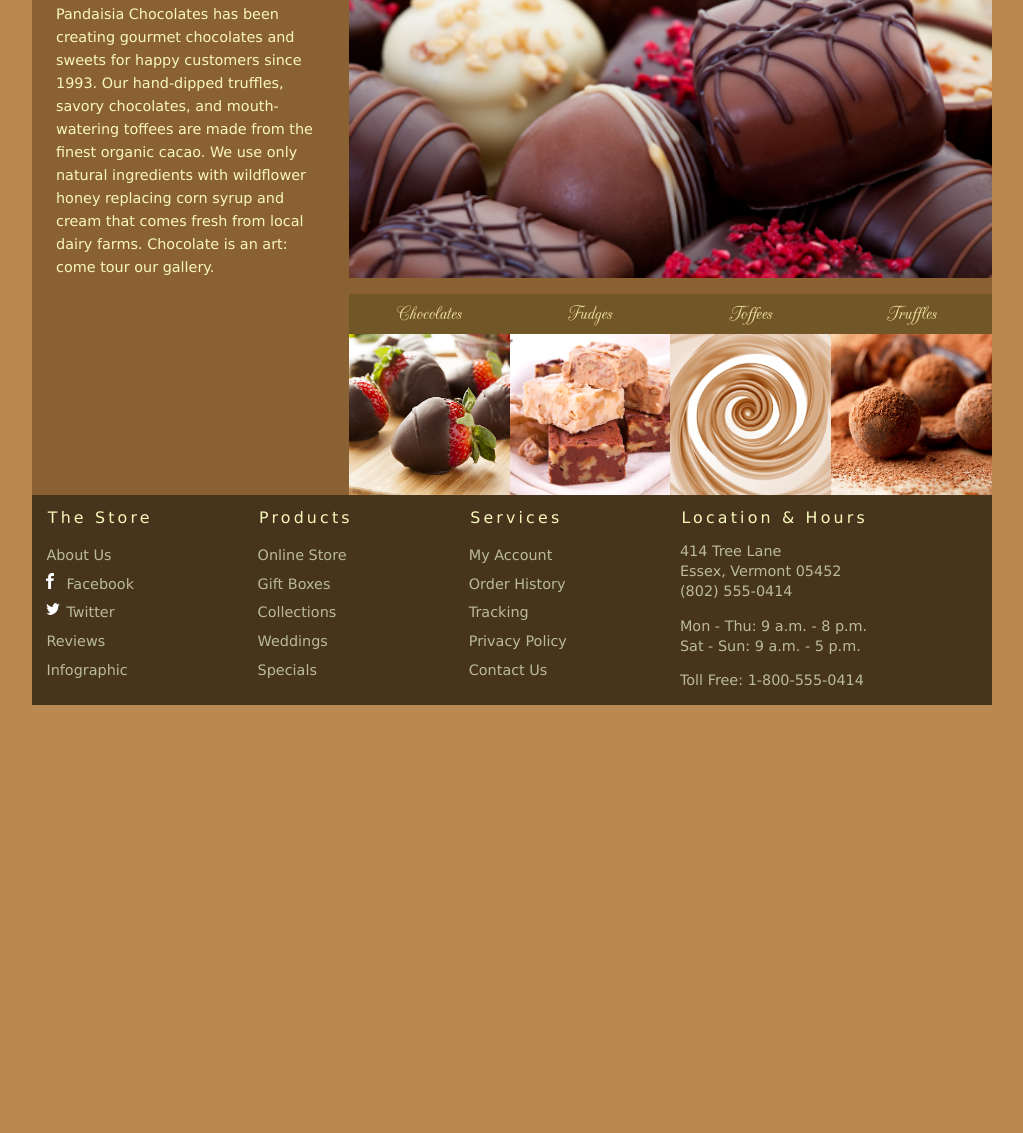
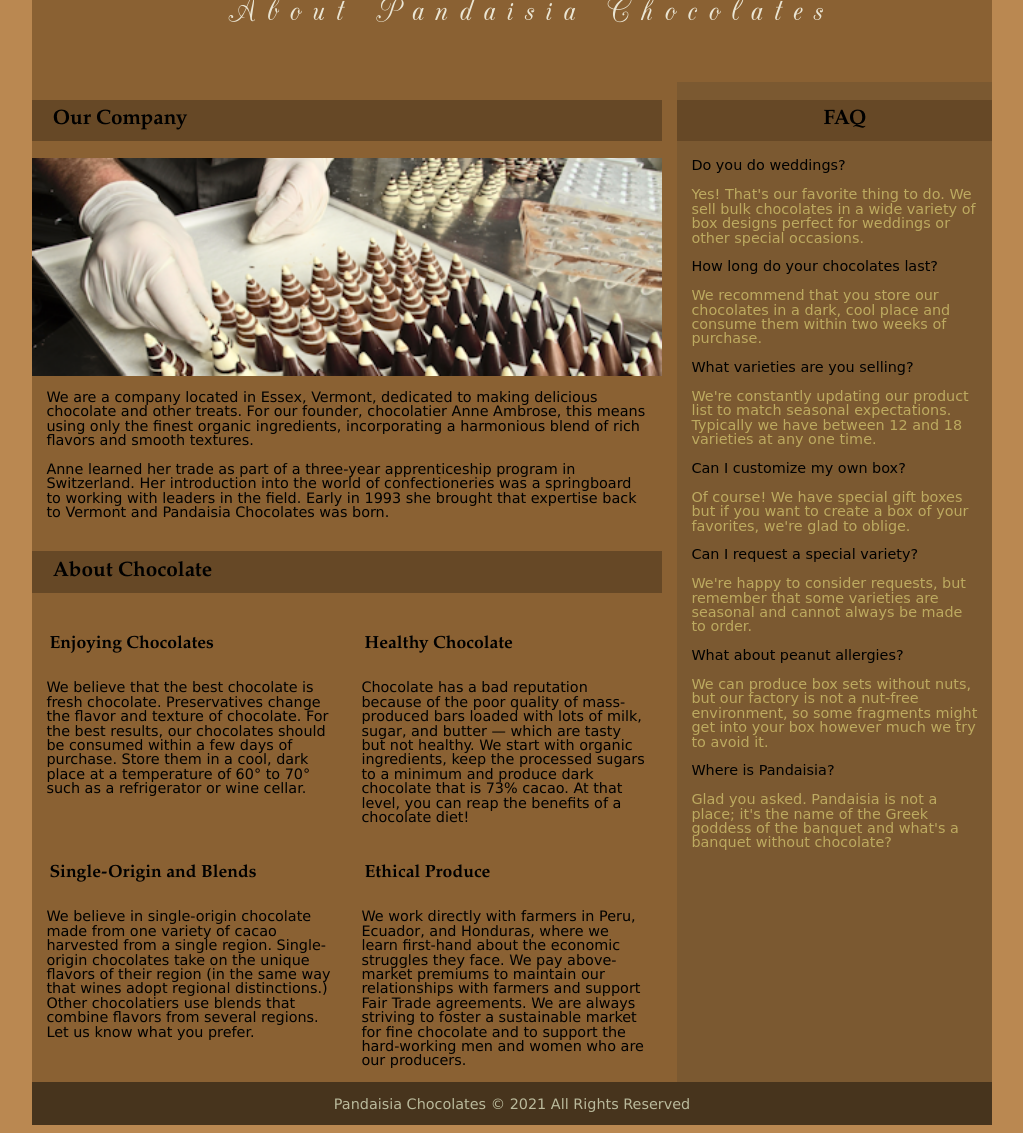
Before and after one commit to Azomiah/padasania-chocky, a plain HTML site: page index.html in a window 1280 px wide. Shown: the part 322-1455 px from the top of the page, without its empty margins (128-1151 px from the left). Before the commit the page ends 1035 px from the top, so only its background shows below. Drawn offline with Linux system fonts and the light colour scheme.

Commit message:
Add files via upload

```diff
--- a/index.html
+++ b/index.html
@@ -6,20 +6,17 @@
         Tutorial 3
         Tutorial Case
 
-    Home Page of Pandaisia Chocolates
+        About Pandaisia Chocolates Page
         Author: Mahir Azam
-    Date:   09/22/24
+        Date:   09/23/24
 
-    Filename: pc_home.html
+        Filename: pc_about.html
      -->
     <meta charset="utf-8" />
-   <meta name="keywords" content="chocolate, chocolatier, cocoa, cacao, desserts" />
-   <title>Pandaisia Chocolates</title>
+    <title>About Pandaisia Chocolates</title>
     <link href="pc_reset.css" rel="stylesheet" />
-   <link href="pc_styles1.css" rel="stylesheet" />
-   <link href="pc_home.css" rel="stylesheet" />
-
-
+    <link href="pc_styles2.css" rel="stylesheet" />
+    <link href="pc_grids.css" rel="stylesheet" />
 
 </head>
 
@@ -28,74 +25,105 @@
        <img src="pc_logo.png" alt="Pandaisia Chocolates" />
        <nav class="horizontalNavigation">
           <ul>
-            <li><a href="index.html">Home</a></li>
+             <li><a href="pc_home.html">Home</a></li>
              <li><a href="#">Online Store</a></li>
              <li><a href="#">My Account</a></li>
              <li><a href="#">Specials</a></li>
              <li><a href="#">Contact Us</a></li>
           </ul>
        </nav>
+       <h1>About Pandaisia Chocolates</h1>
     </header>
-   <section id="leftColumn">
-      <p>Pandaisia Chocolates has been creating
-         gourmet chocolates and sweets for happy customers since
-         1993. Our hand-dipped truffles, savory chocolates, and
-         mouth-watering toffees are made from the finest
-         organic cacao. We use only natural ingredients with
-         wildflower honey replacing corn syrup and cream that comes
-         fresh from local dairy farms. Chocolate
-         is an art: come tour our gallery.</p>
+
+    <article>
+       <h1>Our Company</h1>
+       <img src="pc_photo6.png" alt="" />
+       <p>We are a company located in Essex, Vermont, dedicated to
+          making delicious chocolate and other treats. For our founder,
+          chocolatier Anne Ambrose, this means using only the finest
+          organic ingredients, incorporating a harmonious blend of rich
+          flavors and smooth textures.</p>
+       <p>Anne learned her trade as part of a three-year apprenticeship
+          program in Switzerland. Her introduction into the world of
+          confectioneries was a springboard to working with leaders in
+          the field. Early in 1993 she brought that expertise back to
+          Vermont and Pandaisia Chocolates was born.</p>
+   </article>
+
+   <section>
+      <h1>About Chocolate</h1>
+      <article>
+         <h1>Enjoying Chocolates</h1>
+         <p>We believe that the best chocolate is fresh chocolate.
+          Preservatives change the flavor and texture of chocolate.
+          For the best results, our chocolates should be consumed
+          within a few days of purchase. Store them in a
+          cool, dark place at a temperature of 60&deg; to
+          70&deg; such as a refrigerator or wine cellar.</p>
+      </article>
+      <article>
+         <h1>Healthy Chocolate</h1>
+         <p>Chocolate has a bad reputation because of the poor
+          quality of mass-produced bars loaded with lots of milk,
+          sugar, and butter &mdash; which are tasty but not
+          healthy. We start with organic ingredients, keep the
+          processed sugars to a minimum and produce dark chocolate
+          that is 73% cacao. At that level, you can reap the benefits
+          of a chocolate diet!</p>
+      </article>
+      <article>
+         <h1>Single-Origin and Blends</h1>
+         <p>We believe in single-origin chocolate made from one
+         variety of cacao harvested from a single region.
+         Single-origin chocolates take on the unique flavors of
+         their region (in the same way that wines adopt regional
+         distinctions.) Other chocolatiers use blends that combine
+         flavors from several regions. Let us know what you prefer.</p>
+      </article>
+      <article>
+         <h1>Ethical Produce</h1>
+         <p>We work directly with farmers in Peru, Ecuador, and Honduras,
+         where we learn first-hand about the economic struggles they
+         face. We pay above-market premiums to maintain our relationships
+         with farmers and support Fair Trade agreements. We are always striving to
+         foster a sustainable market for fine chocolate and to support
+         the hard-working men and women who are our producers.</p>
+      </article>
    </section>
-   <section id="rightColumn"> <img src="pc_photo1.png" alt="" />
-      <nav class="horizontalNavigation">
-         <ul>
-            <li><a class="photoLink" href="#">Chocolates <img src="pc_photo2.png" alt="" /></a></li>
-            <li><a class="photoLink" href="#">Fudges <img src="pc_photo3.png" alt="" /></a></li>
-            <li><a class="photoLink" href="#">Toffees <img src="pc_photo4.png" alt="" /></a></li>
-            <li><a class="photoLink" href="#">Truffles <img src="pc_photo5.png" alt="" /></a></li>
-         </ul>
-      </nav>
-   </section>
+
+   <aside>
+      <h1>FAQ</h1>
+      <dl>
+       <dt>Do you do weddings?</dt>
+       <dd>Yes! That's our favorite thing to do. We sell bulk chocolates
+          in a wide variety of box designs perfect for weddings or
+          other special occasions.</dd>
+       <dt>How long do your chocolates last?</dt>
+       <dd>We recommend that you store our chocolates in a dark, cool
+          place and consume them within two weeks of purchase.</dd>
+       <dt>What varieties are you selling?</dt>
+       <dd>We're constantly updating our product list to match seasonal
+          expectations. Typically we have between 12 and 18 varieties at
+          any one time.</dd>
+       <dt>Can I customize my own box?</dt>
+       <dd>Of course! We have special gift boxes but if you want to
+          create a box of your favorites, we're glad to oblige.</dd>
+       <dt>Can I request a special variety?</dt>
+       <dd>We're happy to consider requests, but remember that some
+          varieties are seasonal and cannot always be made to order.</dd>
+       <dt>What about peanut allergies?</dt>
+       <dd>We can produce box sets without nuts, but our factory  is
+          not a nut-free environment, so some fragments might get
+          into your box however much we try to avoid it.</dd>
+       <dt>Where is Pandaisia?</dt>
+       <dd>Glad you asked. Pandaisia is not a place; it's the name of
+          the Greek goddess of the banquet and what's a banquet without
+          chocolate?</dd>
+      </dl>
+   </aside>
+
    <footer>
-      <nav class="verticalNavigation">
-         <h1>The Store</h1>
-         <ul>
-            <li><a href="pc_about.html">About Us</a></li>
-            <li><a href="#"><img id="fbicon" src="fbicon.png" alt="" />Facebook</a></li>
-            <li><a href="#"><img id="twittericon" src="twittericon.png" alt="" />Twitter</a></li>
-            <li><a href="#">Reviews</a></li>
-            <li><a href="pc_info.html">Infographic</a></li>
-         </ul>
-      </nav>
-      <nav class="verticalNavigation">
-         <h1>Products</h1>
-         <ul>
-            <li><a href="#">Online Store</a></li>
-            <li><a href="#">Gift Boxes</a></li>
-            <li><a href="#">Collections</a></li>
-            <li><a href="#">Weddings</a></li>
-            <li><a href="#">Specials</a></li>
-         </ul>
-      </nav>
-      <nav class="verticalNavigation">
-         <h1>Services</h1>
-         <ul>
-            <li><a href="#">My Account</a></li>
-            <li><a href="#">Order History</a></li>
-            <li><a href="#">Tracking</a></li>
-            <li><a href="#">Privacy Policy</a></li>
-            <li><a href="#">Contact Us</a></li>
-         </ul>
-      </nav>
-      <section id="contactInfo">
-         <h1>Location &amp; Hours</h1>
-         <p>414 Tree Lane <br />
-            Essex, Vermont 05452<br />
-            (802) 555-0414 </p>
-         <p>Mon - Thu: 9 a.m. - 8 p.m.<br />
-            Sat - Sun: 9 a.m. - 5 p.m.</p>
-         <p>Toll Free: 1-800-555-0414</p>
-      </section>
+    Pandaisia Chocolates &copy; 2021 All Rights Reserved
    </footer>
 </body>
 </html>
```
Also changed, not shown: pc_home.html (added, +101 -0 lines), pc_info.html (+1 -1 lines). Lines whose indentation alone changed are shown as unchanged.
